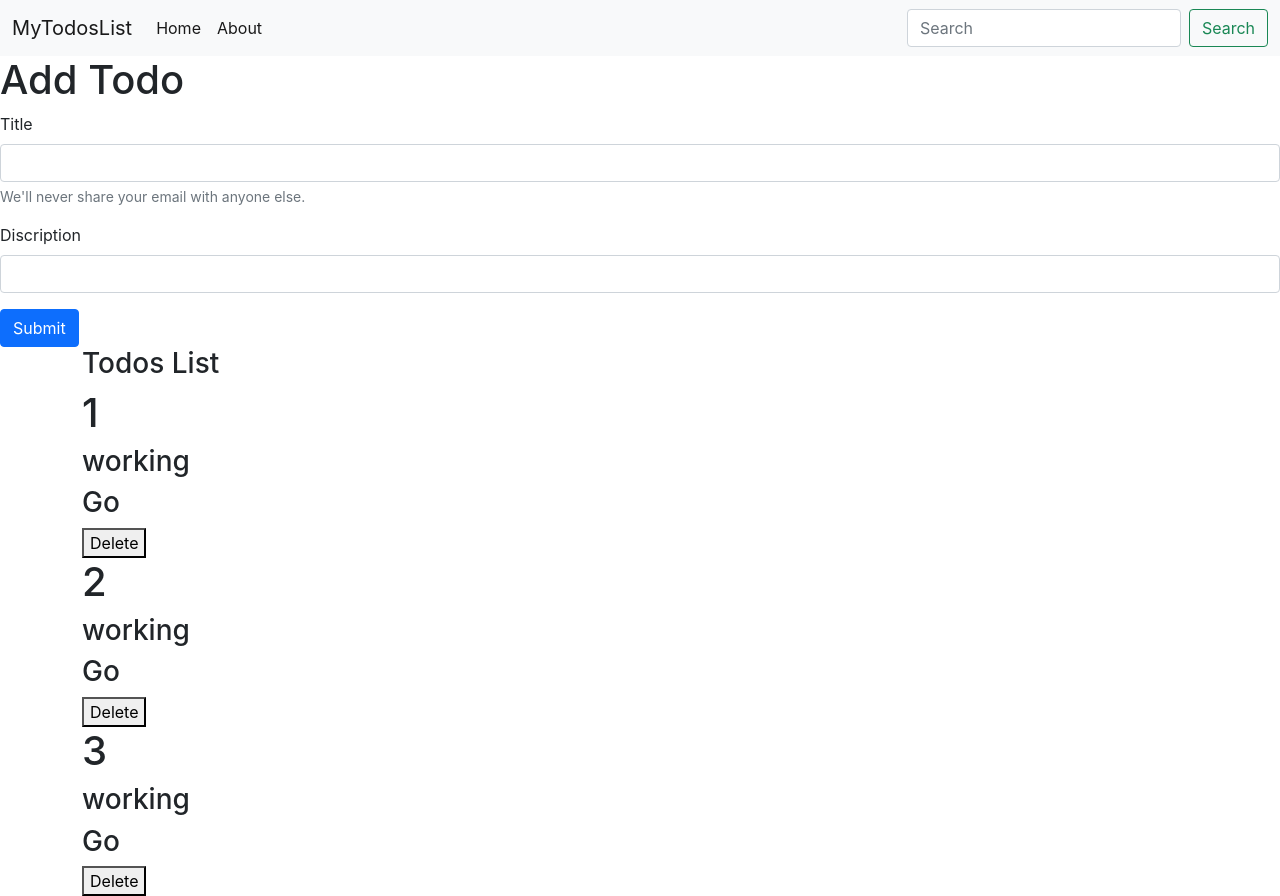
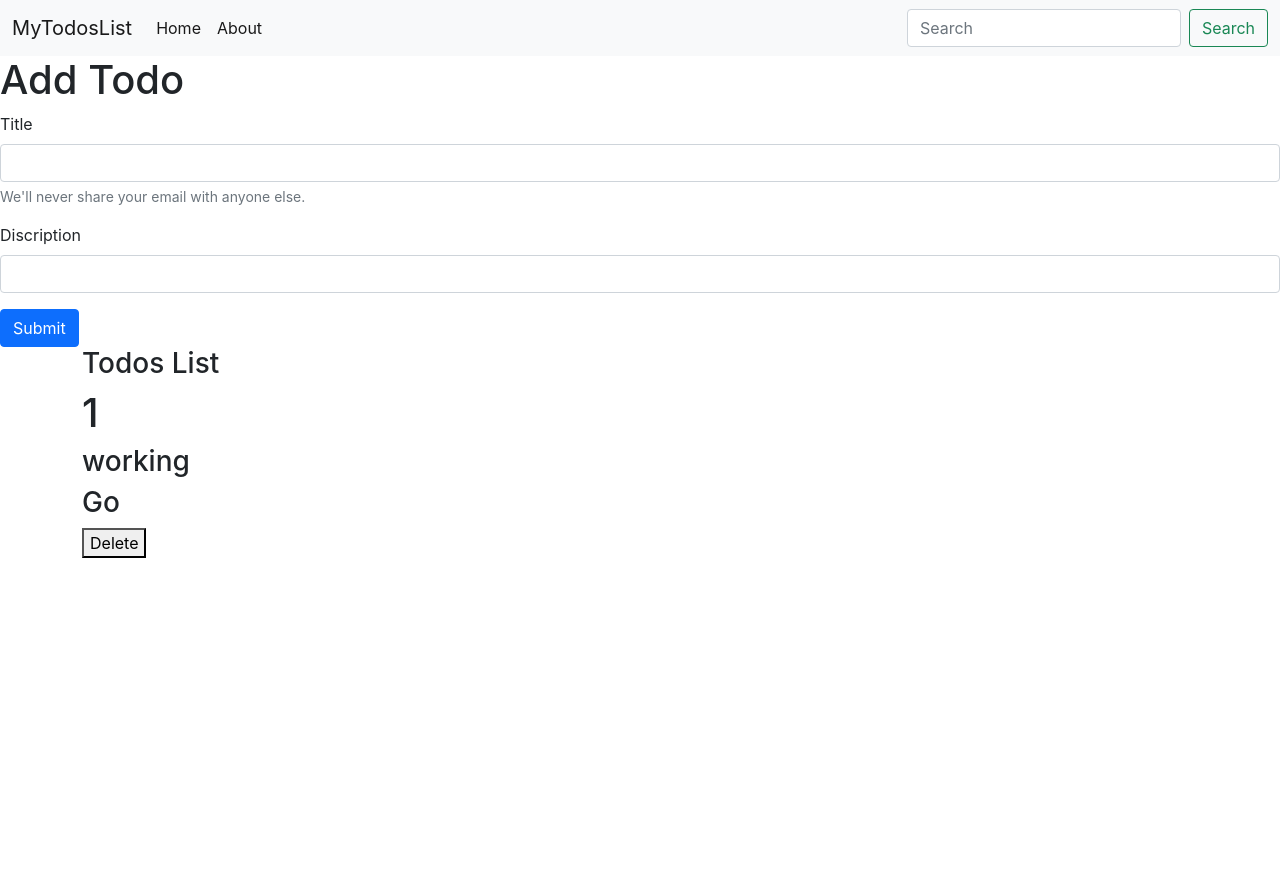
Before and after one commit to nikhilkotiya/Todo-app-using-React, a React (Create React App) app: page / in a window 1280 px wide. After the commit the page ends 800 px from the top, so only its background shows below. Built offline with nearby package versions, Linux system fonts and the light colour scheme.

Commit message:
first commit

```diff
--- a/src/App.js
+++ b/src/App.js
@@ -10,27 +10,37 @@ function App() {
       return e!==todo;
     }))
   }
+  const addtodo=(title,desc)=>{
+    console.log("i am on add",title,desc)
+    let count
+    if(todos.length == 0){
+      console.log("i am here")
+      count =1;
+    }
+    else{
+      console.log("i am here 2")
+      count = todos[todos.length -1].sno+1;
+    }
+    console.log(count)
+    const myTodo={
+      sno:count,
+      title:title,
+      discription:desc,
+    }
+    console.log(myTodo)
+    setTodos([...todos,myTodo]);
+}
   const [todos, setTodos] = useState([
       {
         sno:1,
         title:"Go",
         discription:"working",
-      },
-      {
-        sno:2,
-        title:"Go",
-        discription:"working",
-      },
-      {
-        sno:3,
-        title:"Go",
-        discription:"working",
-      },
+      }
     ]);
     return (
     <>
   <Header title="MyTodosList" />
-  <AddTodo/>
+  <AddTodo addtodo={addtodo}/>
   <Todo todos={todos}  onDelete={onDelete}/>
   </>
   );
```
